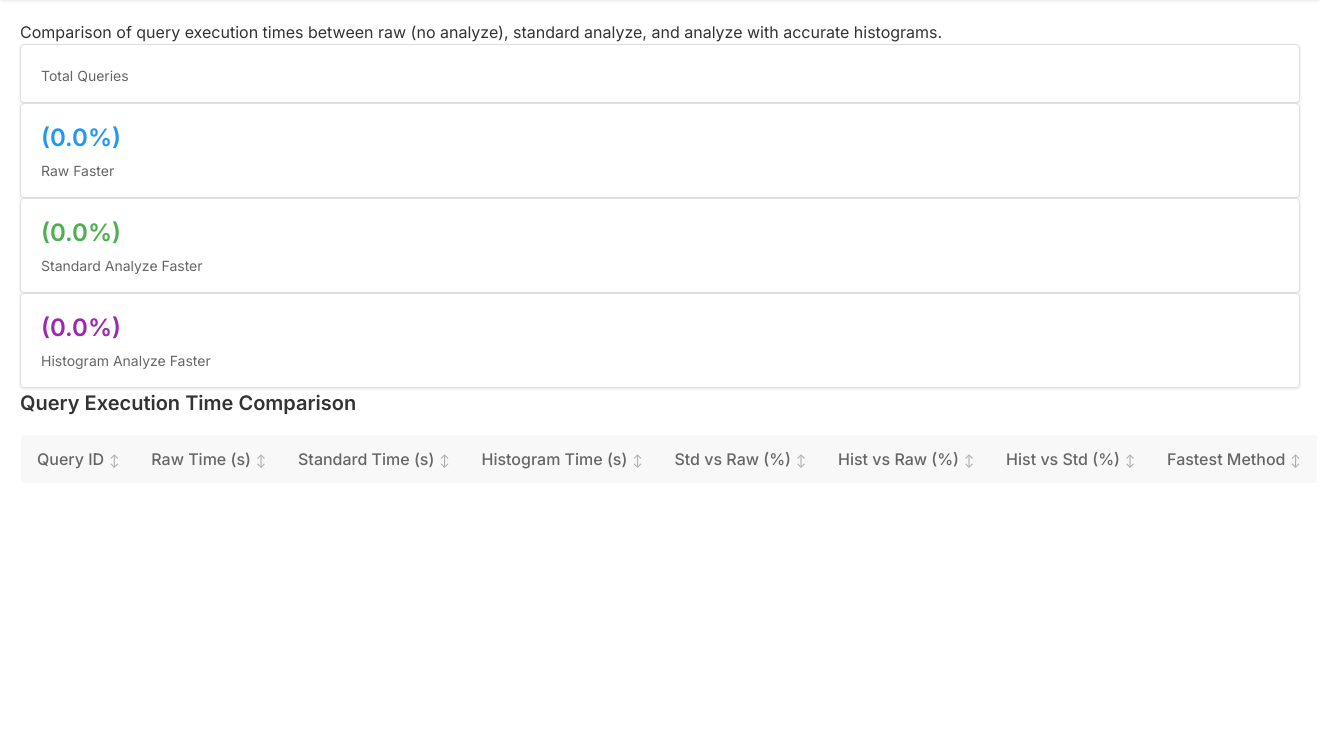
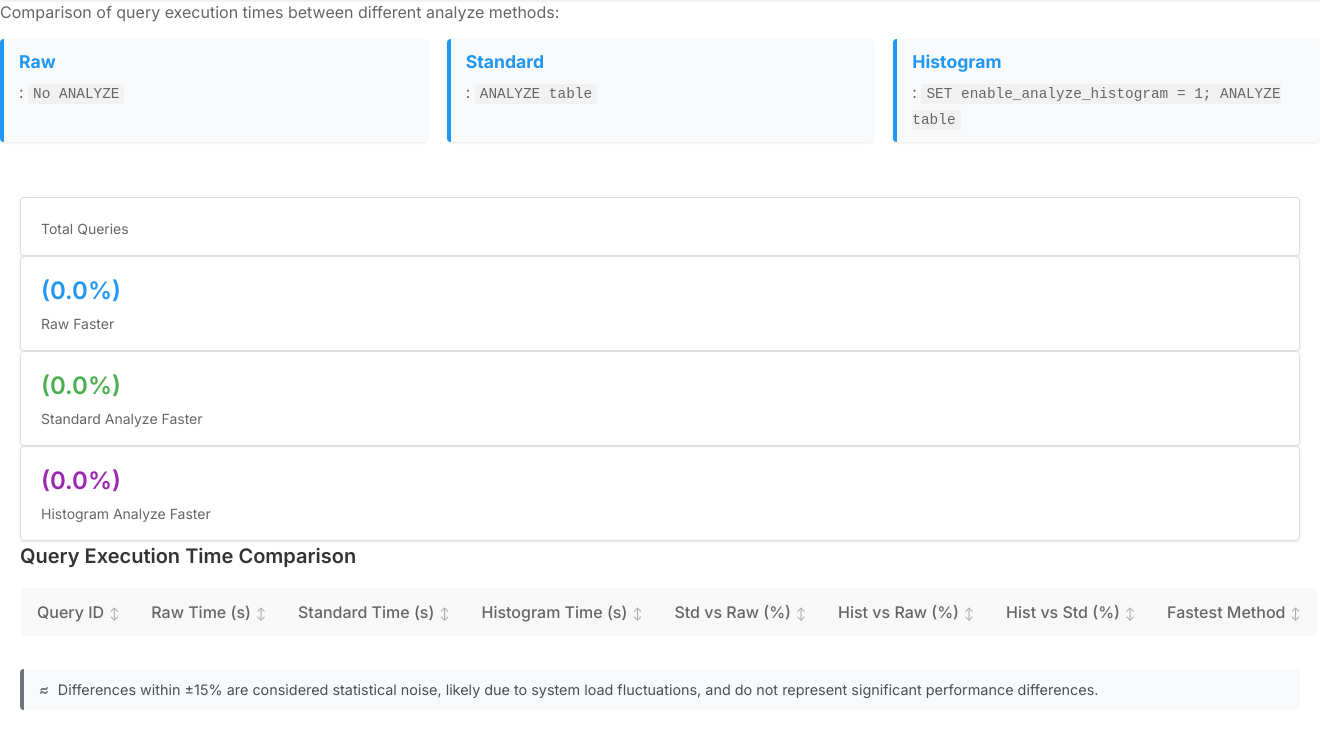
Before and after one commit to databendlabs/wizard, a Python web app: template job/templates/comparison.html in a window 1320 px wide. Shown: the part 60-800 px from the top of the page. Run offline with Jinja, Linux system fonts and the light colour scheme; the template is opened without the code that fills it, so the values that code supplies are empty; some libraries are stand-ins or nearby versions.

Commit message:
job: improve the noise

```diff
--- a/job/templates/comparison.html
+++ b/job/templates/comparison.html
@@ -42,6 +42,45 @@
             color: var(--text-primary);
             background-color: #fff;
             line-height: 1.5;
+        }
+
+        .description {
+            margin-bottom: 20px;
+            color: var(--text-secondary);
+        }
+
+        .method-descriptions {
+            display: flex;
+            flex-wrap: wrap;
+            gap: 20px;
+            margin: 15px 0;
+            padding: 0;
+            list-style: none;
+        }
+
+        .method-descriptions li {
+            background-color: #f8f9fa;
+            border-left: 4px solid var(--primary-color);
+            padding: 10px 15px;
+            border-radius: 4px;
+            flex: 1;
+            min-width: 250px;
+            box-shadow: 0 1px 3px rgba(0,0,0,0.1);
+        }
+
+        .method-descriptions strong {
+            color: var(--primary-color);
+            display: block;
+            margin-bottom: 5px;
+            font-size: 1.1em;
+        }
+
+        .method-descriptions code {
+            background-color: #f1f1f1;
+            padding: 2px 5px;
+            border-radius: 3px;
+            font-family: 'Courier New', monospace;
+            font-size: 0.9em;
         }
 
         .app {
@@ -148,6 +187,41 @@
 
         .faster {
             font-weight: 500;
+        }
+
+        .positive {
+            color: #28a745;
+        }
+
+        .negative {
+            color: #dc3545;
+        }
+
+        .noise {
+            color: #6c757d;
+            font-style: italic;
+        }
+
+        .noise::after {
+            content: ' (\u2248)';
+            font-size: 0.9em;
+        }
+
+        .table-notes {
+            margin-top: 15px;
+            padding: 10px 15px;
+            background-color: #f8f9fa;
+            border-left: 4px solid #6c757d;
+            border-radius: 4px;
+            font-size: 0.9em;
+            color: #495057;
+        }
+
+        .noise-indicator {
+            font-style: italic;
+            font-weight: bold;
+            color: #6c757d;
+            margin-right: 5px;
         }
 
         .raw-faster {
@@ -941,9 +1015,17 @@
             </div>
         </header>
 
+        <div class="description">
+            <p>Comparison of query execution times between different analyze methods:</p>
+            <ul class="method-descriptions">
+                <li><strong>Raw</strong>: <code>No ANALYZE</code></li>
+                <li><strong>Standard</strong>: <code>ANALYZE table</code></li>
+                <li><strong>Histogram</strong>: <code>SET enable_analyze_histogram = 1; ANALYZE table</code></li>
+            </ul>
+        </div>
+
         <!-- Main Content -->
         <main class="main">
-            <p>Comparison of query execution times between raw (no analyze), standard analyze, and analyze with accurate histograms.</p>
 
             <!-- Stats Overview -->
             <div class="stats-overview">
@@ -990,9 +1072,9 @@
                 <td class="clickable explain-cell" data-query="{{ query.name }}" data-method="Raw" title="Click to view Raw execution plan">{{ "%.3f"|format(query.raw_time) }}</td>
                 <td class="clickable explain-cell" data-query="{{ query.name }}" data-method="Standard" title="Click to view Standard execution plan">{{ "%.3f"|format(query.standard_time) }}</td>
                 <td class="clickable explain-cell" data-query="{{ query.name }}" data-method="Histogram" title="Click to view Histogram execution plan">{{ "%.3f"|format(query.histogram_time) }}</td>
-                <td class="clickable explain-diff-cell {{ 'negative' if query.std_vs_raw < 0 else 'positive' }}" data-query="{{ query.name }}" data-method1="Standard" data-method2="Raw" title="Click to compare Standard vs Raw execution plans" {% if query.standard_explain == query.raw_explain %}style="background-color: #e8f5e9 !important;"{% endif %}>{{ "%.1f"|format(query.std_vs_raw) }}{% if query.standard_explain == query.raw_explain %} <span style="font-size: 0.8em; color: #2e7d32;">[identical]</span>{% endif %}</td>
-                <td class="clickable explain-diff-cell {{ 'negative' if query.hist_vs_raw < 0 else 'positive' }}" data-query="{{ query.name }}" data-method1="Histogram" data-method2="Raw" title="Click to compare Histogram vs Raw execution plans" {% if query.histogram_explain == query.raw_explain %}style="background-color: #e8f5e9 !important;"{% endif %}>{{ "%.1f"|format(query.hist_vs_raw) }}{% if query.histogram_explain == query.raw_explain %} <span style="font-size: 0.8em; color: #2e7d32;">[identical]</span>{% endif %}</td>
-                <td class="clickable explain-diff-cell {{ 'negative' if query.hist_vs_std < 0 else 'positive' }}" data-query="{{ query.name }}" data-method1="Histogram" data-method2="Standard" title="Click to compare Histogram vs Standard execution plans" {% if query.histogram_explain == query.standard_explain %}style="background-color: #e8f5e9 !important;"{% endif %}>{{ "%.1f"|format(query.hist_vs_std) }}{% if query.histogram_explain == query.standard_explain %} <span style="font-size: 0.8em; color: #2e7d32;">[identical]</span>{% endif %}</td>
+                <td class="clickable explain-diff-cell {{ 'noise' if -15 <= query.std_vs_raw <= 15 else ('negative' if query.std_vs_raw < 0 else 'positive') }}" data-query="{{ query.name }}" data-method1="Standard" data-method2="Raw" title="Click to compare Standard vs Raw execution plans{% if -15 <= query.std_vs_raw <= 15 %} (Difference within 15%, considered statistical noise){% endif %}" {% if query.standard_explain == query.raw_explain %}style="background-color: #e8f5e9 !important;"{% endif %}>{{ "%.1f"|format(query.std_vs_raw) }}{% if query.standard_explain == query.raw_explain %} <span style="font-size: 0.8em; color: #2e7d32;">[identical]</span>{% endif %}</td>
+                <td class="clickable explain-diff-cell {{ 'noise' if -15 <= query.hist_vs_raw <= 15 else ('negative' if query.hist_vs_raw < 0 else 'positive') }}" data-query="{{ query.name }}" data-method1="Histogram" data-method2="Raw" title="Click to compare Histogram vs Raw execution plans{% if -15 <= query.hist_vs_raw <= 15 %} (Difference within 15%, considered statistical noise){% endif %}" {% if query.histogram_explain == query.raw_explain %}style="background-color: #e8f5e9 !important;"{% endif %}>{{ "%.1f"|format(query.hist_vs_raw) }}{% if query.histogram_explain == query.raw_explain %} <span style="font-size: 0.8em; color: #2e7d32;">[identical]</span>{% endif %}</td>
+                <td class="clickable explain-diff-cell {{ 'noise' if -15 <= query.hist_vs_std <= 15 else ('negative' if query.hist_vs_std < 0 else 'positive') }}" data-query="{{ query.name }}" data-method1="Histogram" data-method2="Standard" title="Click to compare Histogram vs Standard execution plans{% if -15 <= query.hist_vs_std <= 15 %} (Difference within 15%, considered statistical noise){% endif %}" {% if query.histogram_explain == query.standard_explain %}style="background-color: #e8f5e9 !important;"{% endif %}>{{ "%.1f"|format(query.hist_vs_std) }}{% if query.histogram_explain == query.standard_explain %} <span style="font-size: 0.8em; color: #2e7d32;">[identical]</span>{% endif %}</td>
                 <td class="faster {{ query.fastest_method.lower() }}-faster">{{ query.fastest_method }}</td>
                 <!-- Hidden fields inside the row to stay with data during sorting -->
                 <input type="hidden" class="raw-explain" value="{{ query.raw_explain|e }}">
@@ -1002,6 +1084,10 @@
             </tr>
             {% endfor %}
                 </table>
+
+                <div class="table-notes">
+                    <p><span class="noise-indicator">≈</span> Differences within ±15% are considered statistical noise, likely due to system load fluctuations, and do not represent significant performance differences.</p>
+                </div>
             </div>
         </main>
 
```
